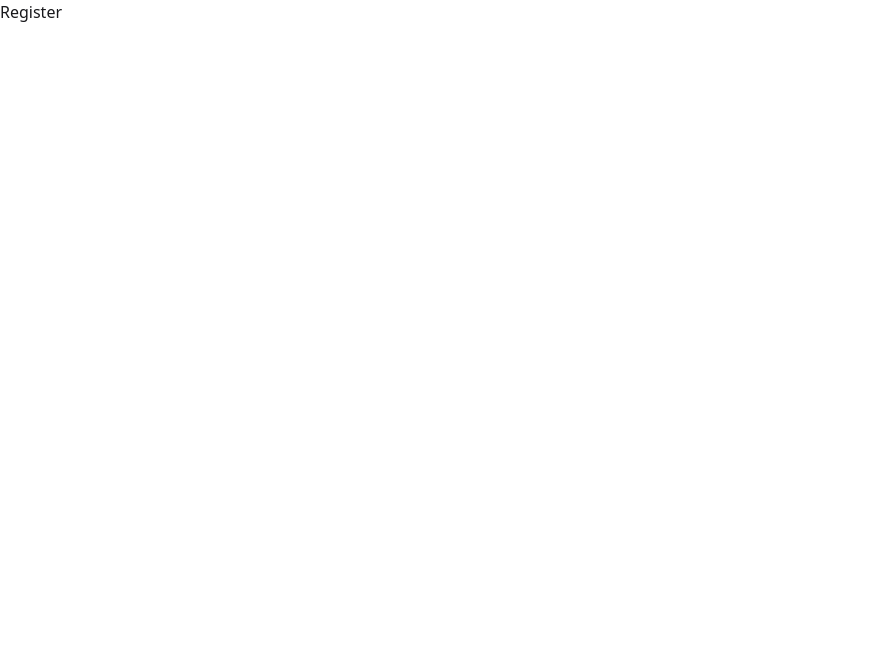
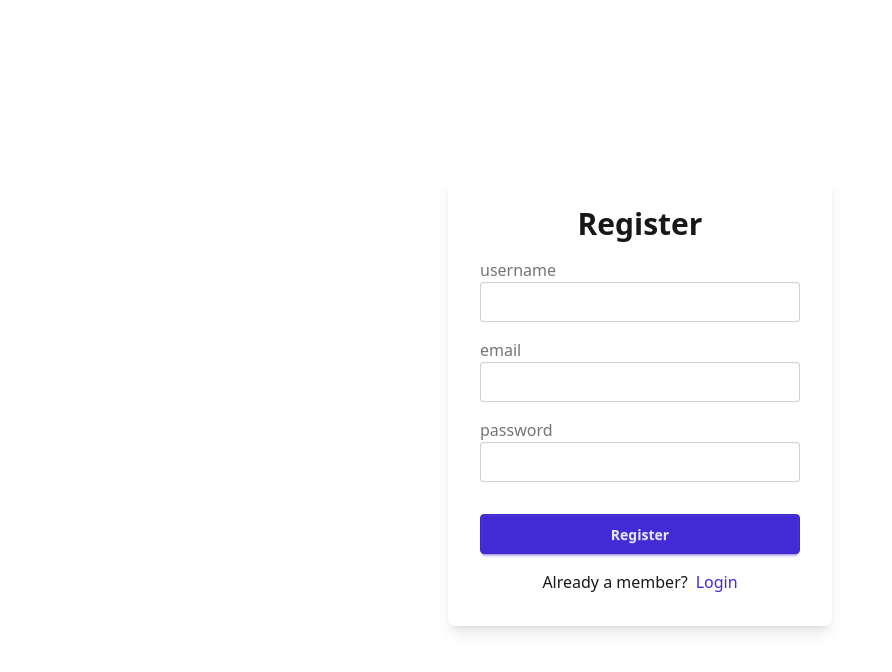
Before and after one commit to vsbron/course-all-in-one-2025, a React (Vite) app in the folder 12-comfy-store/: page /register in a window 1280 px wide. Shown: the top 672 px of the page, without its empty margins (0-892 px from the left). Built offline with nearby package versions, Linux system fonts and the light colour scheme.

Commit message:
12-comfy-store - Set up the Register page with base CSS

```diff
--- a/12-comfy-store/src/pages/Login.jsx
+++ b/12-comfy-store/src/pages/Login.jsx
@@ -6,7 +6,7 @@ function Login() {
   return (
     <section className="h-screen grid place-items-center">
       <Form
-        method="post"
+        method="POST"
         className="card w-96 p-8 bg-base-100 shadow-lg flex flex-col gap-y-4"
       >
         <h4 className="text-center text-3xl font-bold">Login</h4>
@@ -29,7 +29,7 @@ function Login() {
           Guest User
         </button>
         <p className="text-center">
-          Not a member yet?{" "}
+          Not a member yet?
           <Link
             to="/register"
             className="ml-2 link link-hover link-primary capitalize"
--- a/12-comfy-store/src/pages/Register.jsx
+++ b/12-comfy-store/src/pages/Register.jsx
@@ -1,6 +1,33 @@
+import { FormInput, SubmitBtn } from "../components";
+import { Form, Link } from "react-router-dom";
+
 function Register() {
   // Returned JSX
-  return <div>Register</div>;
+  return (
+    <section className="h-screen grid place-items-center">
+      <Form
+        method="POST"
+        className="card w-96 p-8 bg-base-100 shadow-lg flex flex-col gap-y-4"
+      >
+        <h4 className="text-center text-3xl font-bold">Register</h4>
+        <FormInput type="text" label="username" name="username" />
+        <FormInput type="email" label="email" name="email" />
+        <FormInput type="password" label="password" name="password" />
+        <div className="mt-4">
+          <SubmitBtn text="Register" />
+        </div>
+        <p className="text-center">
+          Already a member?
+          <Link
+            to="/login"
+            className="ml-2 link link-hover link-primary capitalize"
+          >
+            login
+          </Link>
+        </p>
+      </Form>
+    </section>
+  );
 }
 
 export default Register;
```
